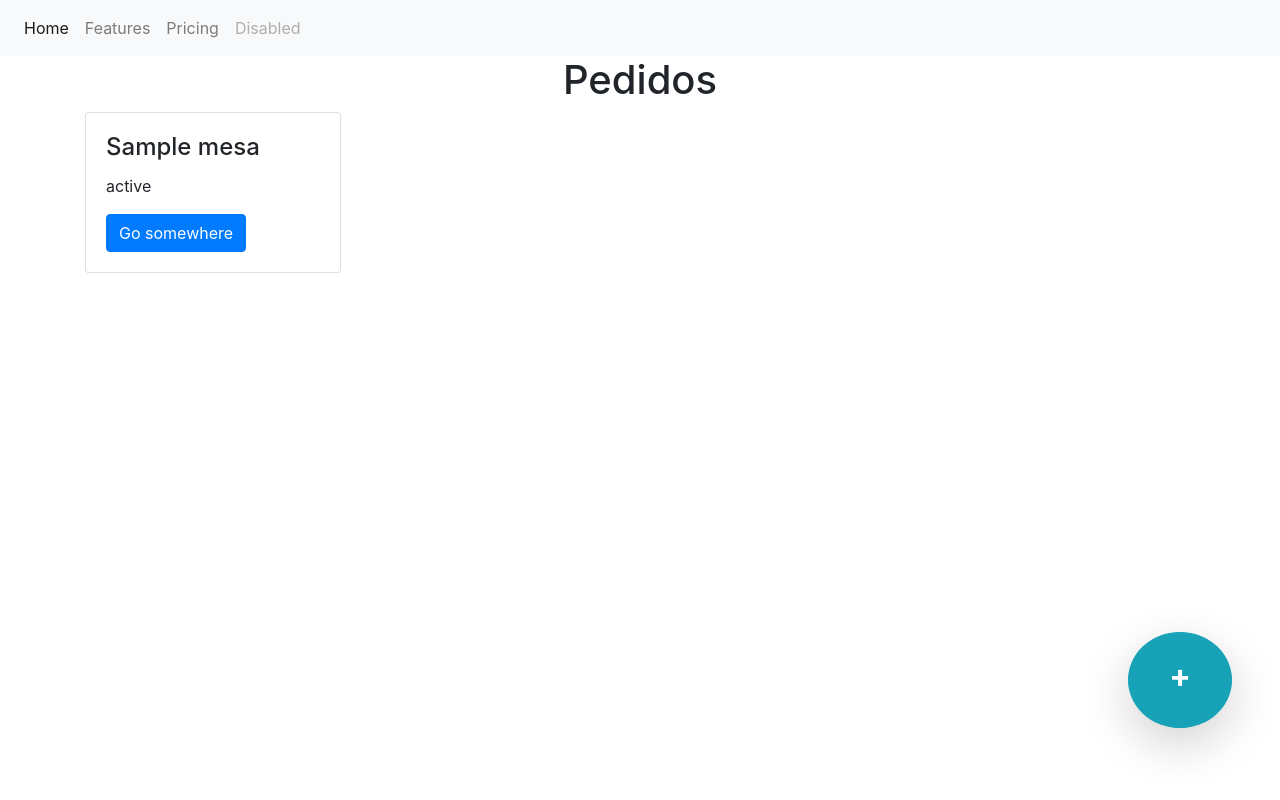
After one commit to trevenk/si-part-1, a Symfony app: template templates/roles/camarero.html.twig in a window 1280 px wide. The commit adds this page. Run offline with Twig, Linux system fonts and the light colour scheme; the template is opened without the code that fills it: most values are stand-ins (such as "Sample title", 1, 10 or a date in 2020); some libraries are stand-ins or nearby versions.

Commit message:
Sigo con la parte visual

```diff
--- a/templates/base.html.twig
+++ b/templates/base.html.twig
@@ -10,16 +10,11 @@
             <link rel="stylesheet" href="https://maxcdn.bootstrapcdn.com/bootstrap/4.0.0-beta.2/css/bootstrap.min.css" integrity="sha384-PsH8R72JQ3SOdhVi3uxftmaW6Vc51MKb0q5P2rRUpPvrszuE4W1povHYgTpBfshb" crossorigin="anonymous">
             <link rel="stylesheet" href="{{ asset('css/font-awesome.css') }}">
             <link rel="stylesheet" href="{{ asset('css/styles.css') }}">
+            <link rel="stylesheet" href="https://maxcdn.bootstrapcdn.com/bootstrap/4.3.1/css/bootstrap.min.css">
         {% endblock %}
     </head>
-
     <body>
-
-
         {% block body %}{% endblock %}
-
-
-
 
         {% block javascripts %}
             <script src="https://code.jquery.com/jquery-3.2.1.min.js" integrity="sha256-hwg4gsxgFZhOsEEamdOYGBf13FyQuiTwlAQgxVSNgt4=" crossorigin="anonymous"></script>
--- /dev/null
+++ b/templates/roles/camarero.html.twig
@@ -0,0 +1,58 @@
+{% extends 'base.html.twig' %}
+
+{% block body %}
+
+    <nav class="navbar navbar-expand-lg navbar-light bg-light">
+        <button class="navbar-toggler" type="button" data-toggle="collapse" data-target="#navbarNav" aria-controls="navbarNav" aria-expanded="false" aria-label="Toggle navigation">
+            <span class="navbar-toggler-icon"></span>
+        </button>
+        <div class="collapse navbar-collapse" id="navbarNav">
+            <ul class="navbar-nav">
+                <li class="nav-item active">
+                    <a class="nav-link" href="#">Home <span class="sr-only">(current)</span></a>
+                </li>
+                <li class="nav-item">
+                    <a class="nav-link" href="#">Features</a>
+                </li>
+                <li class="nav-item">
+                    <a class="nav-link" href="#">Pricing</a>
+                </li>
+                <li class="nav-item">
+                    <a class="nav-link disabled" href="#">Disabled</a>
+                </li>
+            </ul>
+        </div>
+    </nav>
+
+    <div class="text-right fixed-bottom mr-5 mb-5">
+        <a href="{{ path('app_new_pedido') }}" class="btn btn-info rounded-circle shadow-lg p-4 mb-4"><h2 class="py-0 px-3"><b>+</b></h2></a>
+    </div>
+
+    <h1 class="text-center">Pedidos</h1>
+    <div class="container justify-content-center card-columns">
+
+
+       {% for pedido in pedidos %}
+           <div class="card" style="width: 256px;">
+               <div class="card-body">
+                   {% if pedido['estado']=='Pendiente' %}
+                       <h4 class="card-title text-danger">{{ pedido['mesa'] }}</h4>
+                       <p class="card-text text-danger">{{ pedido['estado'] }}</p>
+                       <a href="#" class="btn btn-danger">Go somewhere</a>
+                   {% else %}
+                       <h4 class="card-title">{{ pedido['mesa'] }}</h4>
+                       <p class="card-text">{{ pedido['estado'] }}</p>
+                       <a href="#" class="btn btn-primary">Go somewhere</a>
+                   {% endif %}
+               </div>
+           </div>
+       {% endfor %}
+
+
+    </div>
+
+
+
+
+
+{% endblock %}
```
Also changed, not shown: src/Controller/RestaurantController.php (+97 -12 lines), templates/roles/pedidos/new-pedido-mesa.html.twig (added, +44 -0 lines), templates/roles/roles.html.twig (+3 -6 lines), templates/roles/admin/admin.html.twig (added), templates/roles/barra.html.twig (added), templates/roles/cocina.html.twig (added).
